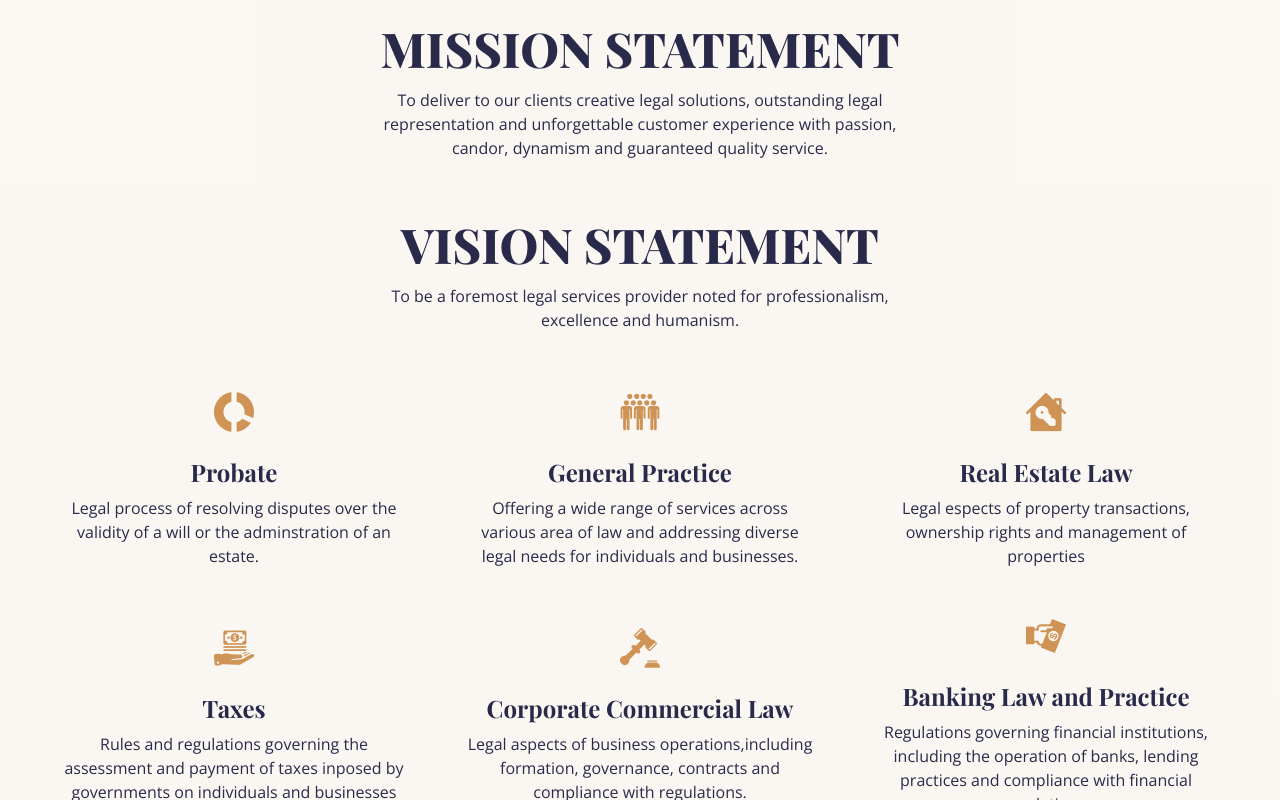
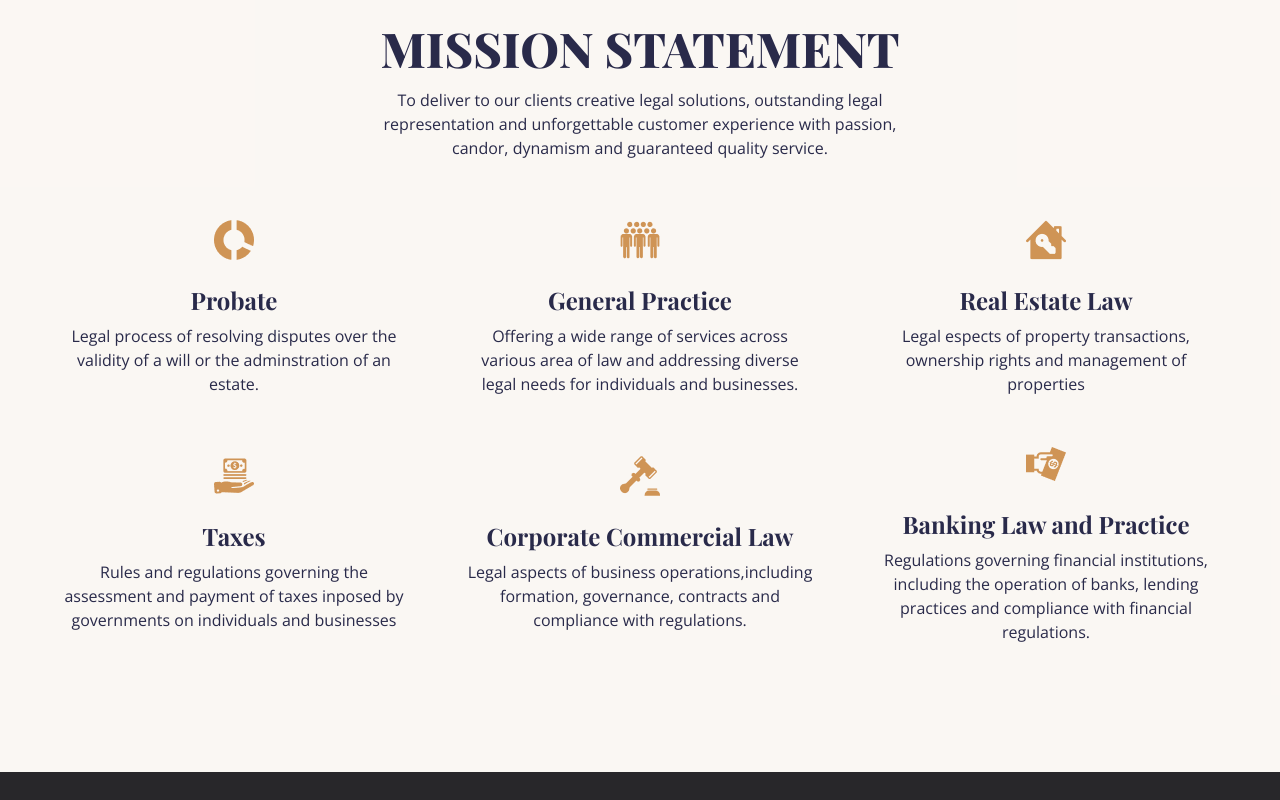
Before and after one commit to Ollatomiwa/lawfirm-website, a React (Create React App) app: page / in a window 1280 px wide. Shown: the part 1338-2138 px from the top of the page. Built offline with nearby package versions, Linux system fonts and the light colour scheme.

Commit message:
update to components

```diff
--- a/src/components/Header.js
+++ b/src/components/Header.js
@@ -6,7 +6,7 @@ import Nav from './Nav';
 import NavMoblie from './NavMobile';
 
 // impport Logo
-import Logo from '../assets/img/logo2.PNG';
+import Logo from '../assets/img/logo.png';
 
 const Header = ()=> {
     const [bg, setBg] = useState(false);
@@ -26,7 +26,7 @@ const Header = ()=> {
         >
             <div className='container mx-auto flex items-center justify-between'>
                 {/* logo */}
-                <a href='#'>
+                <a href='https://google.com'>
                     <img src={Logo} alt='' />
                 </a>
                 {/* Nav */}
--- a/src/components/Skills.js
+++ b/src/components/Skills.js
@@ -10,10 +10,6 @@ const Skills = () => {
             <p className='max-w-[540px] mx-auto px-6 lg:px-0 mb-[60px]'>
                 To deliver to our clients creative legal solutions, outstanding legal representation and unforgettable
                 customer experience with passion, candor, dynamism and guaranteed quality service.
-            </p>
-            <h2 className='text-5xl font-primary font-extrabold mb-4'>VISION STATEMENT</h2>
-            <p className='max-w-[540px] mx-auto px-6 lg:px-0 mb-[60px]'>
-                To be a foremost legal services provider noted for professionalism, excellence and humanism.
             </p>
             {/* skills grid*/}
             <div className='lg:grid lg:grid-cols-3 gap-12'>
--- a/src/components/Team.js
+++ b/src/components/Team.js
@@ -15,7 +15,7 @@ const Team = () => {
            {team.map((item, index) => {
             const {name, position, image, description} = item;
             return <div className='text-center lg:text-center mb-12' key={index}>
-                <img src={image} alt='lawyer' className='mx-auto lg:mx-0 mb-6 h-[200px] w-[197px] rounded-full border-accent' />
+                <img src={image} alt='lawyer' className='mx-auto lg:mx-0 mb-6 h-[200px] w-[210px] rounded-full border-accent' />
                 <h4 className='text-2xl mb-2 text-[#C9C0A5] font-bold lg:text-left '>{name}</h4>
                 <p className='text-md uppercase tracking-[0.3px] mb-4 opacity-[0.8] lg:text-left  lg:pl-7 text-accent font-bold'>{position}</p>
                 <p className='max-w-[332px] lg:max-w-[350px] mx-auto lg:mx-0'>{description}</p>
```
